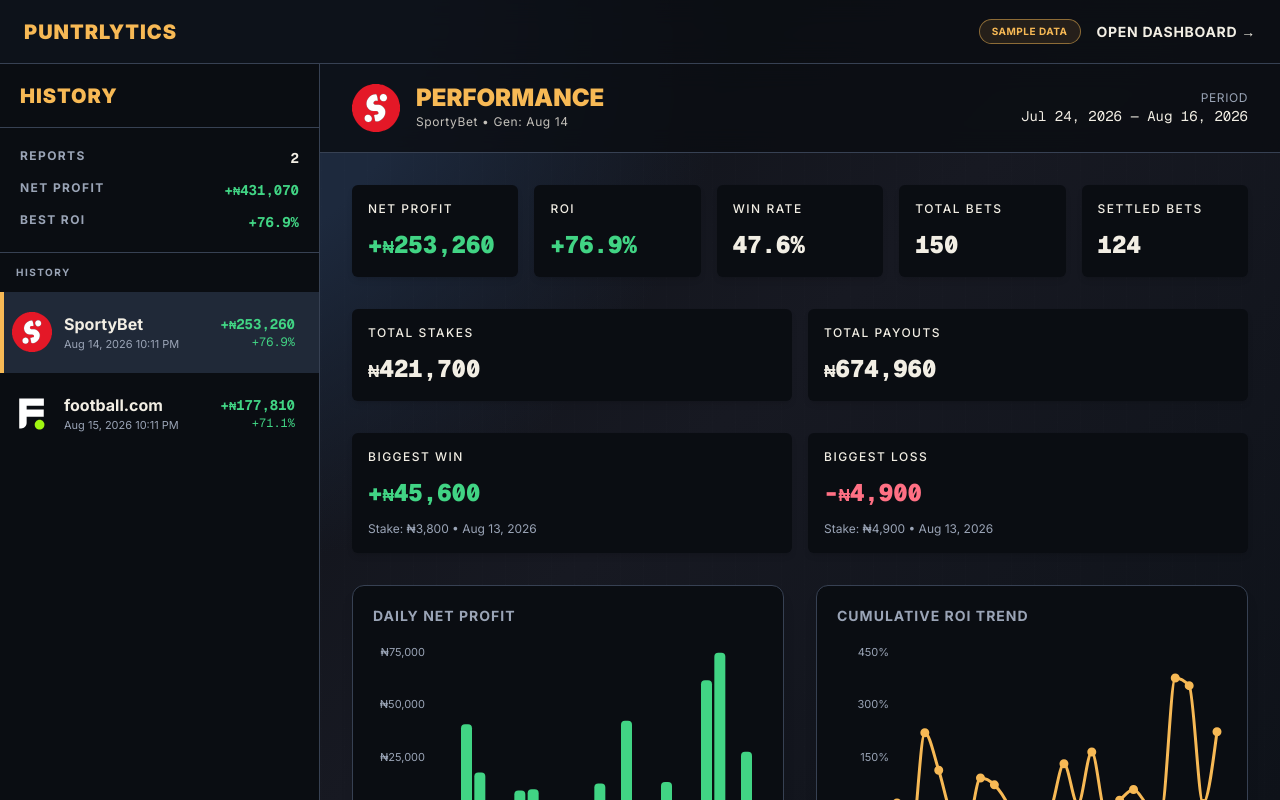
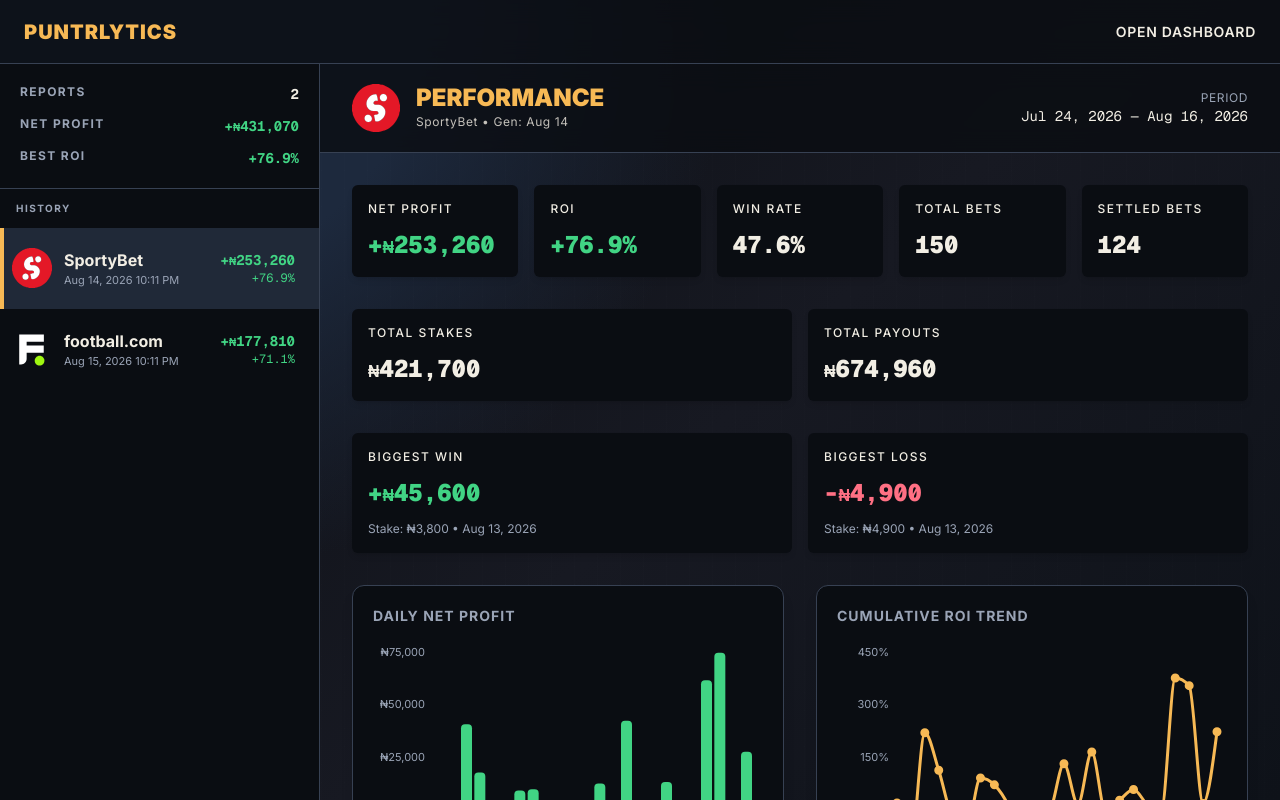
Before and after one commit to Blazing-Mike/puntrlytics, a Next.js app: page /demo in a window 1280 px wide. Built offline with nearby package versions, Linux system fonts and the light colour scheme.

Commit message:
feat: add demo page and refactor HistorySidebar to support manual report injection

```diff
--- a/src/app/demo/page.tsx
+++ b/src/app/demo/page.tsx
@@ -54,14 +54,12 @@
           Puntrlytics
         </Link>
         <div className="flex items-center gap-4">
-          <span className="rounded-full border border-gold/50 bg-gold/10 px-3 py-1 font-utility text-[10px] font-bold uppercase tracking-wider text-gold">
-            Sample data
-          </span>
+
           <Link
             href="/dashboard"
-            className="font-utility text-sm font-bold uppercase tracking-wider text-ink transition hover:text-cyan"
+            className="font-utility text-sm font-semibold uppercase tracking-wider text-ink transition hover:text-cyan"
           >
-            Open Dashboard →
+            Open Dashboard
           </Link>
         </div>
       </header>
--- a/src/components/dashboard/HistorySidebar.tsx
+++ b/src/components/dashboard/HistorySidebar.tsx
@@ -74,23 +74,23 @@
 
       <aside className={`w-[320px] flex flex-col border-r border-rule bg-background max-md:fixed max-md:inset-y-0 max-md:left-0 max-md:z-50 max-md:transition-transform max-md:duration-300 ${isOpen ? "max-md:translate-x-0" : "max-md:-translate-x-full"}`}>
         {/* Brand & Home Link */}
+
+        {showBrand && (
           <div className="flex h-16 shrink-0 items-center justify-between border-b border-rule bg-background px-5">
-          {showBrand ? (
             <Link href="/" className="font-display text-xl font-black uppercase tracking-wider text-gold hover:text-cyan transition-colors">
-              &larr; Puntrlytics
+              Puntrlytics
             </Link>
-          ) : (
-            <div className="font-display text-xl font-black uppercase tracking-wider text-gold">History</div>
+            <button
+              onClick={onClose}
+              className="flex h-8 w-8 items-center justify-center rounded-md text-faint hover:bg-ticket2 hover:text-ink focus-visible:outline  focus-visible:outline-cyan md:hidden"
+              aria-label="Close sidebar"
+            >
+              <svg width="20" height="20" viewBox="0 0 24 24" fill="none" stroke="currentColor" strokeWidth="2" strokeLinecap="round" strokeLinejoin="round"><path d="M18 6 6 18" /><path d="m6 6 12 12" /></svg>
+            </button>
+          </div>
         )}
 
-          <button
-            onClick={onClose}
-            className="flex h-8 w-8 items-center justify-center rounded-md text-faint hover:bg-ticket2 hover:text-ink focus-visible:outline focus-visible:outline-2 focus-visible:outline-cyan md:hidden"
-            aria-label="Close sidebar"
-          >
-            <svg width="20" height="20" viewBox="0 0 24 24" fill="none" stroke="currentColor" strokeWidth="2" strokeLinecap="round" strokeLinejoin="round"><path d="M18 6 6 18"/><path d="m6 6 12 12"/></svg>
-          </button>
-        </div>
+
 
         {/* Global Stats */}
         <div className="flex flex-col gap-3 border-b border-rule bg-background p-5">
```
Lines whose indentation alone changed are shown as unchanged.
